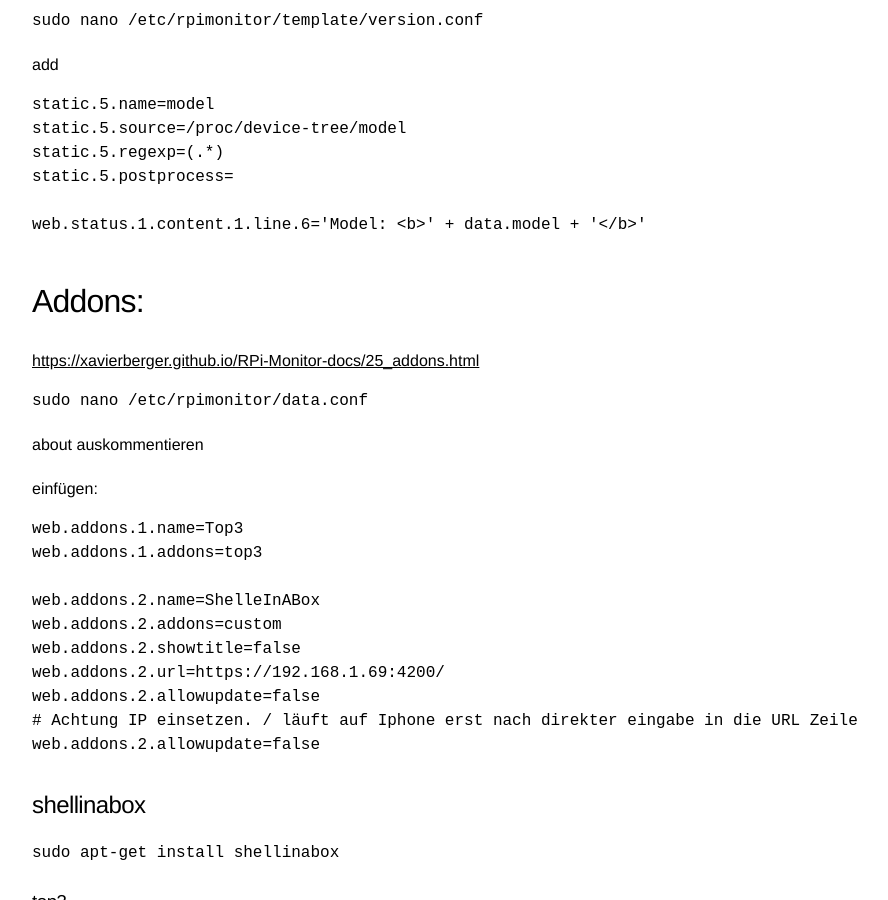
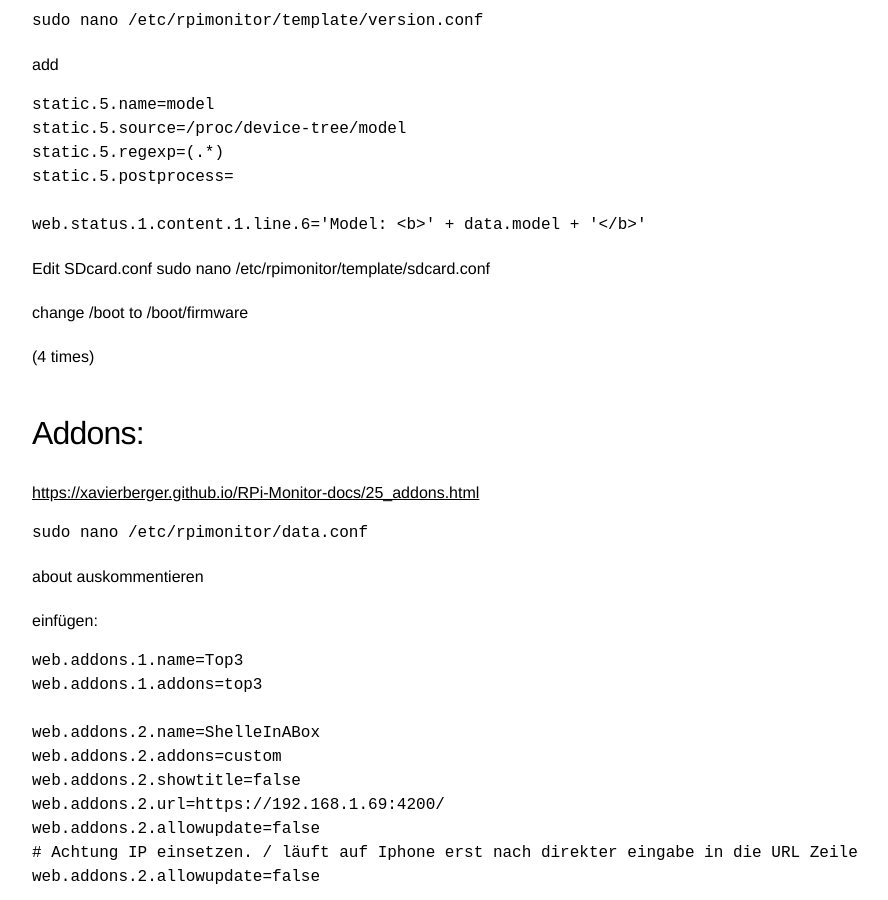
Before and after one commit to Wingertsau/ct.github.io, a Jekyll site: the page built from raspi.md, in a window 1280 px wide and 900 px high, scrolled down 1361 px. Shown: the whole window, without its empty margins (146-1034 px from the left). Built offline with Jekyll 4.4.1, drawn with Linux system fonts in a browser that asks for light colours; our own code applies the rules of GitHub Pages for plain Markdown files.

Commit message:
Update raspi.md

```diff
--- a/raspi.md
+++ b/raspi.md
@@ -70,6 +70,21 @@ add
     static.5.postprocess=
 
     web.status.1.content.1.line.6='Model: <b>' + data.model + '</b>'
+
+
+
+Edit SDcard.conf
+	sudo nano /etc/rpimonitor/template/sdcard.conf
+
+ change
+ 	/boot
+  to
+ 	/boot/firmware
+
+  (4 times)
+
+
+
 
 
 # Addons:
```
